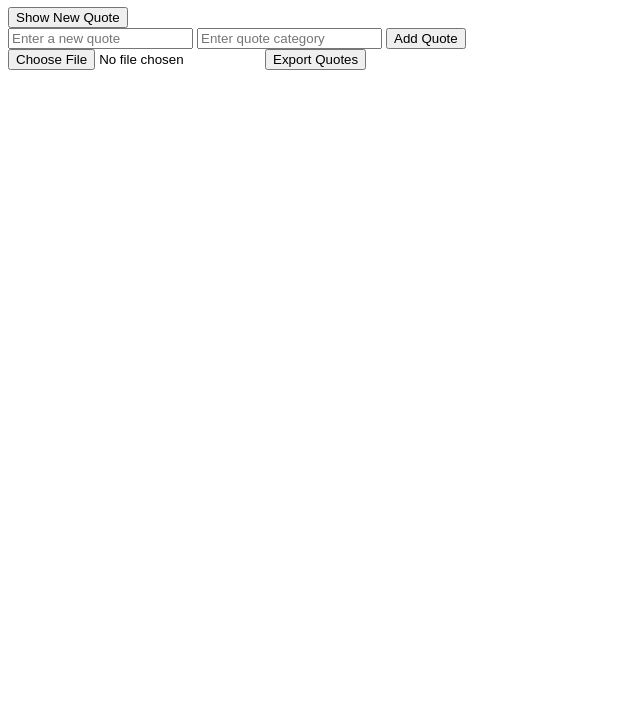
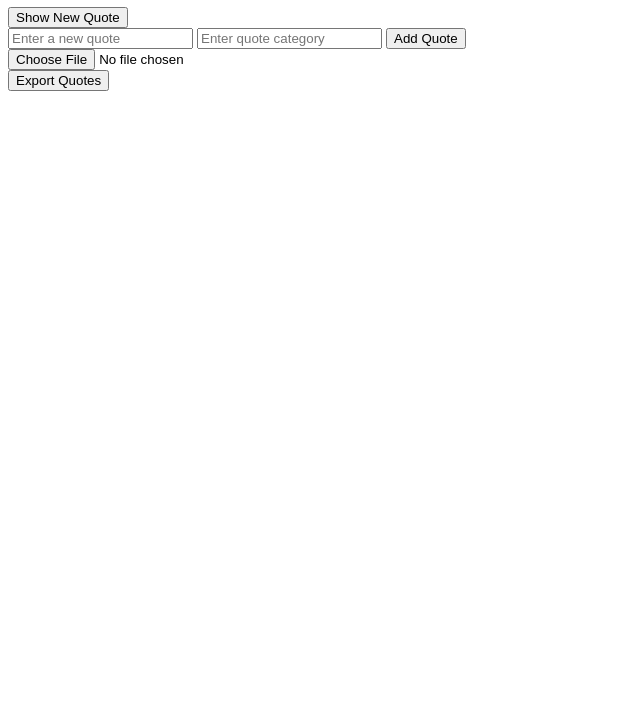
Before and after one commit to adepegba1/alx_fe_javascript, a plain HTML site: page dom-manipulation/index.html in a window 1280 px wide. Shown: the part 73-800 px from the top of the page, without its empty margins (0-640 px from the left). Drawn offline with Linux system fonts and the light colour scheme.

Commit message:
1. Implementing Web Storage and JSON Handling

```diff
--- a/dom-manipulation/index.html
+++ b/dom-manipulation/index.html
@@ -17,8 +17,15 @@
         <input id="newQuoteCategory" type="text" placeholder="Enter quote category" />
         <button onclick="addQuote()">Add Quote</button>
     </div>
-    <input type="file" id="importFile" accept=".json" onchange="importFromJsonFile(event)" />
-    <button id="export">Export Quotes</button>
+    <!-- 1. Implementing Web Storage and JSON Handling -->
+
+    <div>
+        <input type="file" id="importFile" accept=".json" onchange="importFromJsonFile(event)" />
+    </div>
+    <div>
+        <button id="export">Export Quotes</button>
+    </div>
+
     <script src="script.js"></script>
 </body>
 
--- a/dom-manipulation/script.js
+++ b/dom-manipulation/script.js
@@ -66,6 +66,8 @@ submitBtn.addEventListener("click", (event) => {
 function addQuote() {
   createAddQuoteForm();
 }
+
+// 1. Implementing Web Storage and JSON Handling
 function importFromJsonFile(event) {
   const fileReader = new FileReader();
   fileReader.onload = function (event) {
```
